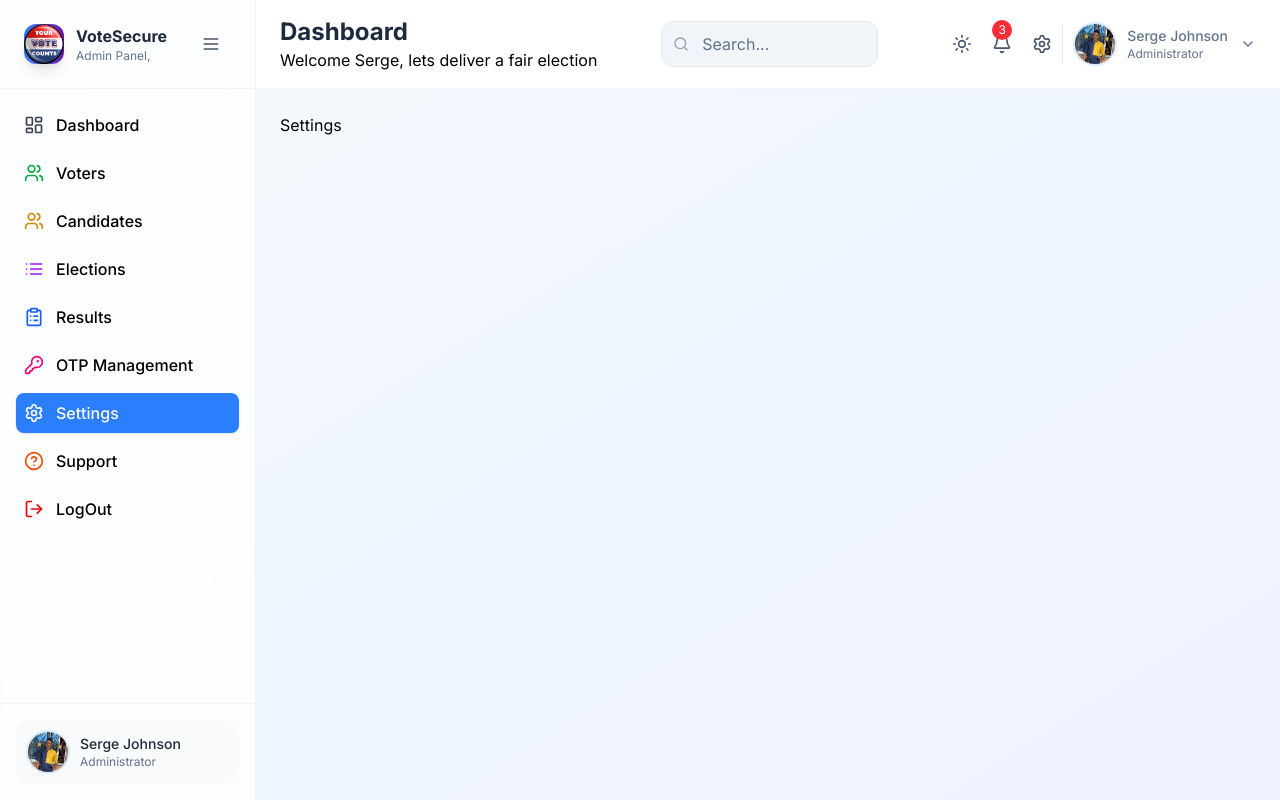
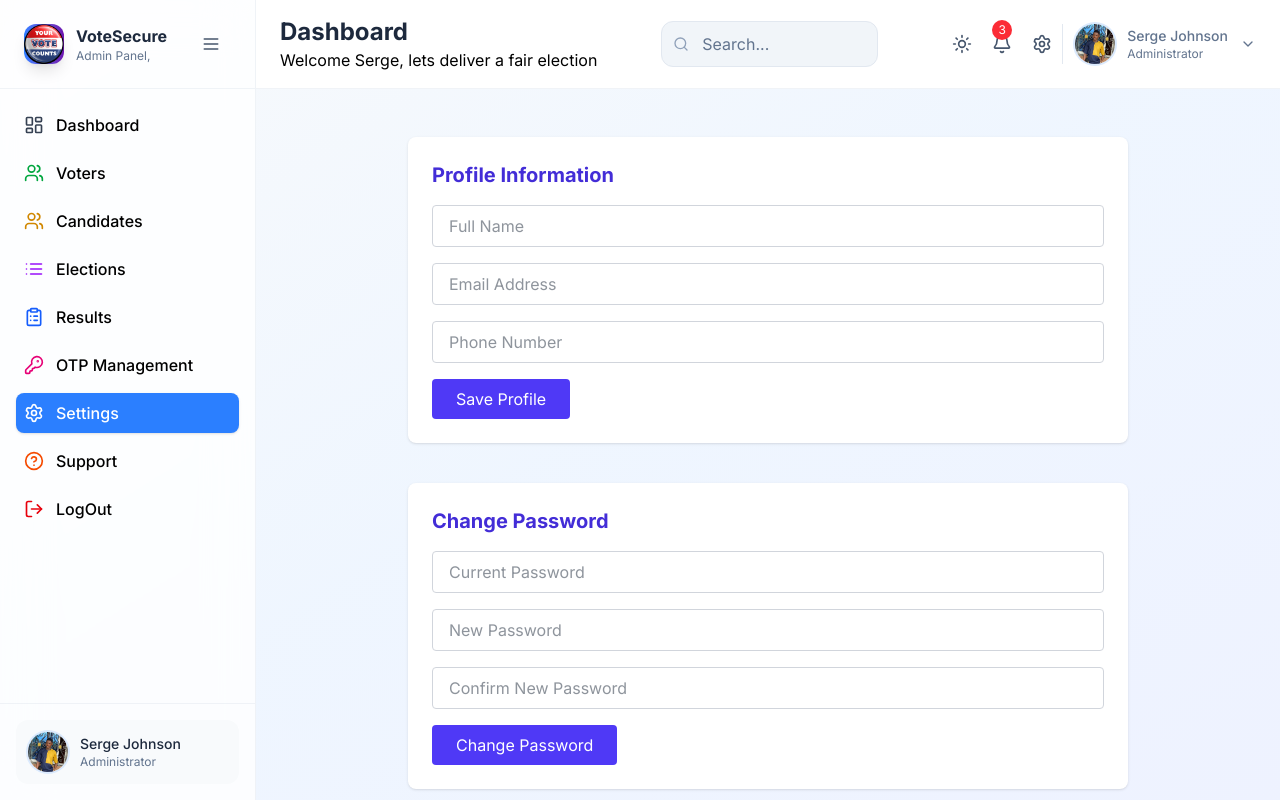
Before and after one commit to PENANCE-SEARCH-KHAN/Online-Voting-System-, a React (Vite) app in the folder vite-project/: page /settings in a window 1280 px wide. Built offline with nearby package versions, Linux system fonts and the light colour scheme.

Commit message:
settings page

```diff
--- a/vite-project/src/pages/Settings.jsx
+++ b/vite-project/src/pages/Settings.jsx
@@ -1,9 +1,116 @@
-import React from 'react'
+import React, { useState } from 'react';
 
 function Settings() {
+  const [profile, setProfile] = useState({
+    name: '',
+    email: '',
+    phone: '',
+  });
+
+  const [passwords, setPasswords] = useState({
+    current: '',
+    new: '',
+    confirm: '',
+  });
+
+  const handleProfileChange = (e) => {
+    const { name, value } = e.target;
+    setProfile(prev => ({ ...prev, [name]: value }));
+  };
+
+  const handlePasswordChange = (e) => {
+    const { name, value } = e.target;
+    setPasswords(prev => ({ ...prev, [name]: value }));
+  };
+
+  const handleSubmitProfile = (e) => {
+    e.preventDefault();
+    alert('Profile updated!');
+  };
+
+  const handleSubmitPassword = (e) => {
+    e.preventDefault();
+    if (passwords.new !== passwords.confirm) {
+      alert("New passwords don't match!");
+      return;
+    }
+    alert('Password changed!');
+  };
+
   return (
-    <div>Settings</div>
-  )
+    <div className="max-w-3xl mx-auto p-6 space-y-10">
+      {/* Profile Info */}
+      <section className="bg-white dark:bg-slate-800 p-6 rounded-lg shadow">
+        <h2 className="text-xl font-semibold mb-4 text-indigo-700 dark:text-indigo-400">Profile Information</h2>
+        <form onSubmit={handleSubmitProfile} className="space-y-4">
+          <input
+            type="text"
+            name="name"
+            placeholder="Full Name"
+            value={profile.name}
+            onChange={handleProfileChange}
+            className="w-full px-4 py-2 border rounded border-gray-300 dark:border-slate-600 bg-white dark:bg-slate-900 text-gray-800 dark:text-white"
+          />
+          <input
+            type="email"
+            name="email"
+            placeholder="Email Address"
+            value={profile.email}
+            onChange={handleProfileChange}
+            className="w-full px-4 py-2 border rounded border-gray-300 dark:border-slate-600 bg-white dark:bg-slate-900 text-gray-800 dark:text-white"
+          />
+          <input
+            type="tel"
+            name="phone"
+            placeholder="Phone Number"
+            value={profile.phone}
+            onChange={handleProfileChange}
+            className="w-full px-4 py-2 border rounded border-gray-300 dark:border-slate-600 bg-white dark:bg-slate-900 text-gray-800 dark:text-white"
+          />
+          <button type="submit" className="bg-indigo-600 text-white px-6 py-2 rounded hover:bg-indigo-700 transition">
+            Save Profile
+          </button>
+        </form>
+      </section>
+
+      {/* Change Password */}
+      <section className="bg-white dark:bg-slate-800 p-6 rounded-lg shadow">
+        <h2 className="text-xl font-semibold mb-4 text-indigo-700 dark:text-indigo-400">Change Password</h2>
+        <form onSubmit={handleSubmitPassword} className="space-y-4">
+          <input
+            type="password"
+            name="current"
+            placeholder="Current Password"
+            value={passwords.current}
+            onChange={handlePasswordChange}
+            className="w-full px-4 py-2 border rounded border-gray-300 dark:border-slate-600 bg-white dark:bg-slate-900 text-gray-800 dark:text-white"
+            required
+          />
+          <input
+            type="password"
+            name="new"
+            placeholder="New Password"
+            value={passwords.new}
+            onChange={handlePasswordChange}
+            className="w-full px-4 py-2 border rounded border-gray-300 dark:border-slate-600 bg-white dark:bg-slate-900 text-gray-800 dark:text-white"
+            required
+          />
+          <input
+            type="password"
+            name="confirm"
+            placeholder="Confirm New Password"
+            value={passwords.confirm}
+            onChange={handlePasswordChange}
+            className="w-full px-4 py-2 border rounded border-gray-300 dark:border-slate-600 bg-white dark:bg-slate-900 text-gray-800 dark:text-white"
+            required
+          />
+          <button type="submit" className="bg-indigo-600 text-white px-6 py-2 rounded hover:bg-indigo-700 transition">
+            Change Password
+          </button>
+        </form>
+      </section>
+    </div>
+  );
 }
 
-export default Settings
+export default Settings;
```
